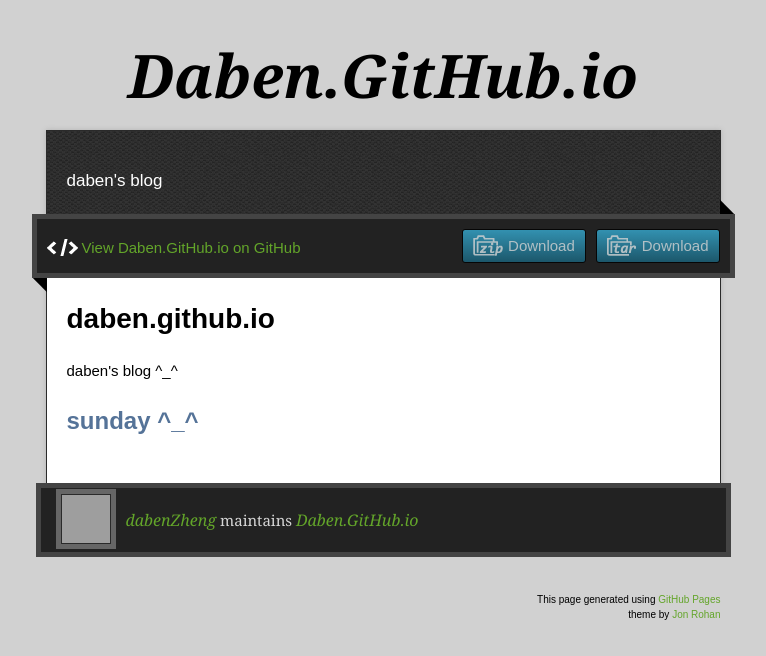
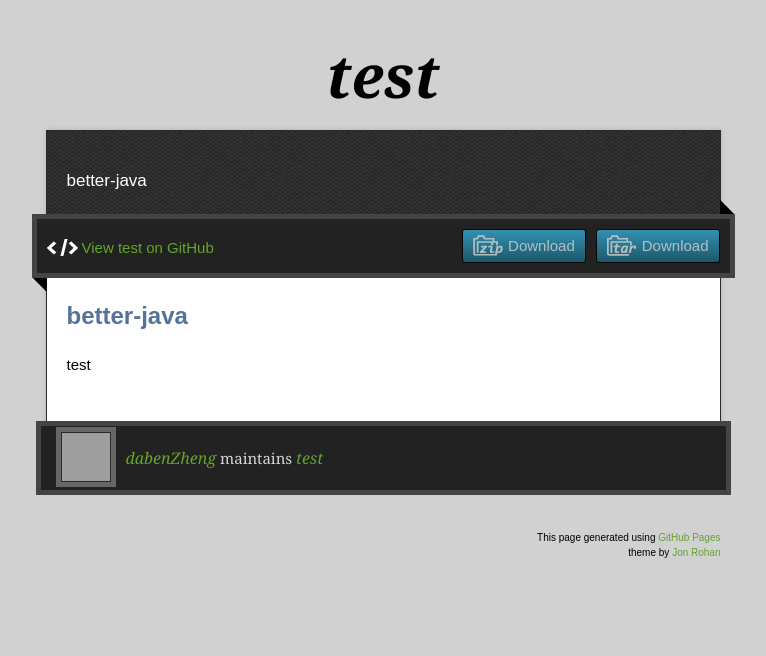
Before and after one commit to dabenZheng/daben.github.io, a plain HTML site: page index.html in a window 1280 px wide. Shown: the whole page, without its empty margins (257-1023 px from the left). Drawn offline with nearby package versions, Linux system fonts and the light colour scheme; grey boxes are pictures that could not be loaded.

```diff
--- a/index.html
+++ b/index.html
@@ -11,8 +11,8 @@
   <script type="text/javascript" src="https://ajax.googleapis.com/ajax/libs/jquery/1.7.1/jquery.min.js"></script>
   <script type="text/javascript" src="javascripts/script.js"></script>
 
-  <title>Daben.GitHub.io</title>
-  <meta name="description" content="daben&#39;s blog">
+  <title>test</title>
+  <meta name="description" content="better-java">
 
   <meta name="viewport" content="width=device-width,initial-scale=1">
 
@@ -22,33 +22,30 @@
 
   <div class="wrapper">
     <header>
-      <h1 class="title">Daben.GitHub.io</h1>
+      <h1 class="title">test</h1>
     </header>
     <div id="container">
-      <p class="tagline">daben&#39;s blog</p>
+      <p class="tagline">better-java</p>
       <div id="main" role="main">
         <div class="download-bar">
         <div class="inner">
           <a href="https://github.com/dabenZheng/daben.github.io/tarball/master" class="download-button tar"><span>Download</span></a>
           <a href="https://github.com/dabenZheng/daben.github.io/zipball/master" class="download-button zip"><span>Download</span></a>
-          <a href="https://github.com/dabenZheng/daben.github.io" class="code">View Daben.GitHub.io on GitHub</a>
+          <a href="https://github.com/dabenZheng/daben.github.io" class="code">View test on GitHub</a>
         </div>
         <span class="blc"></span><span class="trc"></span>
         </div>
         <article class="markdown-body">
-          <h1>
-<a id="dabengithubio" class="anchor" href="#dabengithubio" aria-hidden="true"><span aria-hidden="true" class="octicon octicon-link"></span></a>daben.github.io</h1>
+          <h2>
+<a id="better-java" class="anchor" href="#better-java" aria-hidden="true"><span aria-hidden="true" class="octicon octicon-link"></span></a>better-java</h2>
 
-<p>daben's blog ^_^</p>
-
-<h2>
-<a id="sunday--_" class="anchor" href="#sunday--_" aria-hidden="true"><span aria-hidden="true" class="octicon octicon-link"></span></a>sunday  ^_^</h2>
+<p>test</p>
         </article>
       </div>
     </div>
     <footer>
       <div class="owner">
-      <p><a href="https://github.com/dabenZheng" class="avatar"><img src="https://avatars3.githubusercontent.com/u/16523974?v=3&amp;s=60" width="48" height="48"></a> <a href="https://github.com/dabenZheng">dabenZheng</a> maintains <a href="https://github.com/dabenZheng/daben.github.io">Daben.GitHub.io</a></p>
+      <p><a href="https://github.com/dabenZheng" class="avatar"><img src="https://avatars3.githubusercontent.com/u/16523974?v=3&amp;s=60" width="48" height="48"></a> <a href="https://github.com/dabenZheng">dabenZheng</a> maintains <a href="https://github.com/dabenZheng/daben.github.io">test</a></p>
 
 
       </div>
--- a/params.json
+++ b/params.json
@@ -1,6 +1,6 @@
 {
-  "name": "Daben.GitHub.io",
-  "tagline": "daben's blog",
-  "body": "# daben.github.io\r\ndaben's blog ^_^\r\n\r\n##sunday  ^_^",
+  "name": "test",
+  "tagline": "better-java",
+  "body": "##better-java\r\n\r\ntest\r\n\r\n\r\n",
   "note": "Don't delete this file! It's used internally to help with page regeneration."
 }
```
